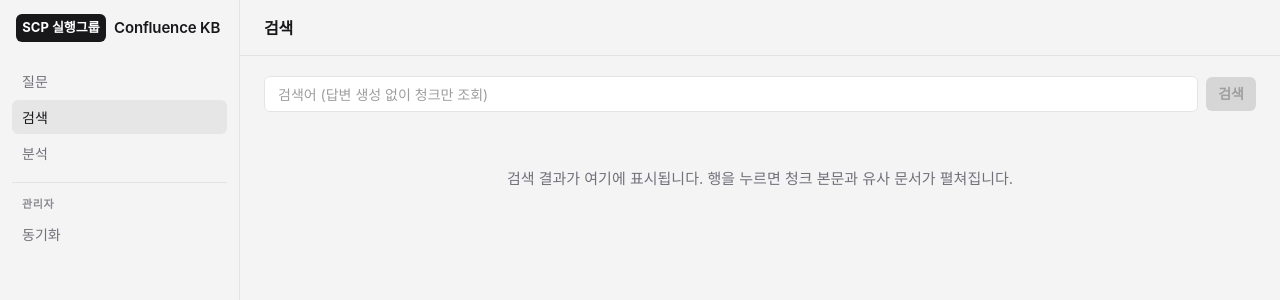
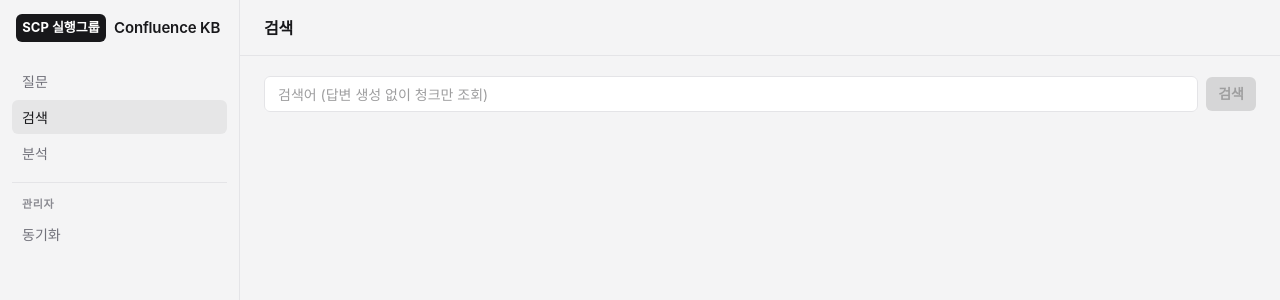
Before and after one commit to jungchul-dev/confluence-kb, a React (Vite) app in the folder frontend/: page / in a window 1280 px wide. Both pictures are taken after a click on the element "검색". Shown: the top 300 px of the page. Built offline with nearby package versions, Linux system fonts and the light colour scheme.

Commit message:
Update SearchView.jsx

```diff
--- a/frontend/src/views/SearchView.jsx
+++ b/frontend/src/views/SearchView.jsx
@@ -83,10 +83,6 @@ export default function SearchView() {
           </Collapse>
         </Card>
       ))}
-
-      {!loading && results.length === 0 && !error && (
-        <Box sx={{ textAlign: 'center', py: 5, color: 'text.secondary' }}>검색 결과가 여기에 표시됩니다. 행을 누르면 청크 본문과 유사 문서가 펼쳐집니다.</Box>
-      )}
     </Box>
   )
 }
```
